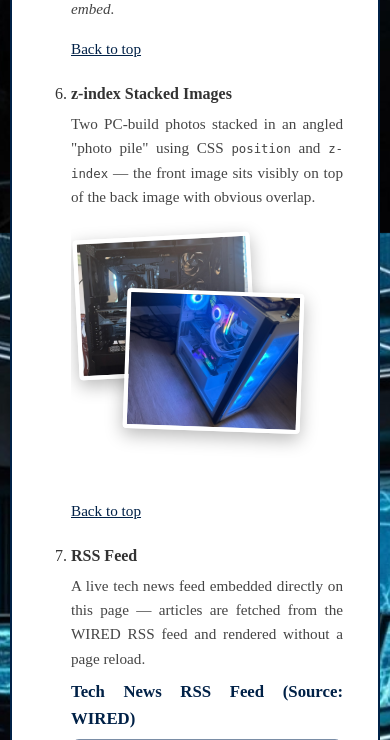
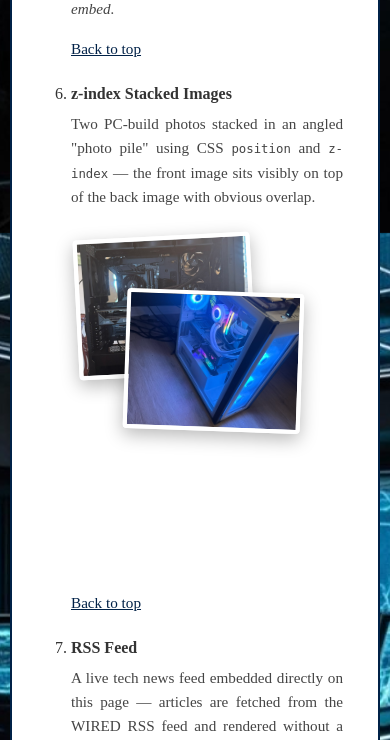
Before and after one commit to Graves217/Farah-SCF-Project-Site, a PHP site: page /media.htm in a window 390 px wide. Shown: the part 3143-3883 px from the top of the page. Run offline with PHP 8.4, Linux system fonts and the light colour scheme.

Commit message:
Fix photo-pile spacing: increase height and bottom margin, allow overflow visible
Agent-Logs-Url: https://github.com/Graves217/Farah-SCF-Project-Site/sessions/afeadf0d-2317-4e6f-b5dd-4695c454f74a

Co-authored-by: Graves217 <260338615+Graves217@users.noreply.github.com>

```diff
--- a/farah-scf.css
+++ b/farah-scf.css
@@ -392,9 +392,9 @@ section h2 {
     position: relative;
     width: 100%;
     max-width: 500px;
-    height: 280px;
-    margin: 12px 0 32px;
-    overflow: hidden;
+    height: 360px;            /* increased from 280px so rotated images don't clip at the bottom */
+    margin: 12px 0 64px;      /* larger bottom margin ensures clearance before the next section */
+    overflow: visible;        /* allow rotated corners to show naturally */
 }
 
 .photo-pile__img {
@@ -424,7 +424,7 @@ section h2 {
 
 @media (max-width: 480px) {
     .photo-pile {
-        height: 240px;
+        height: 300px;         /* increased from 240px to match taller container */
     }
 
     .photo-pile__img {
```
